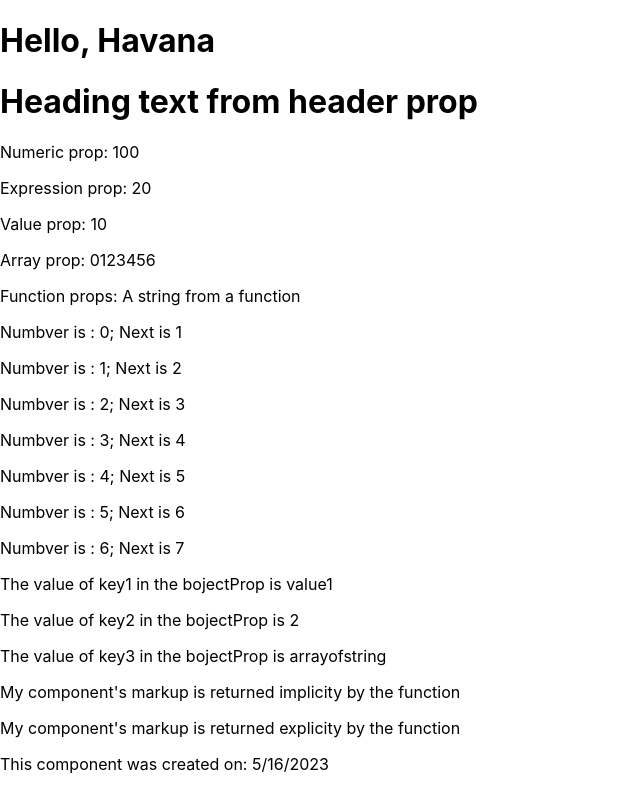
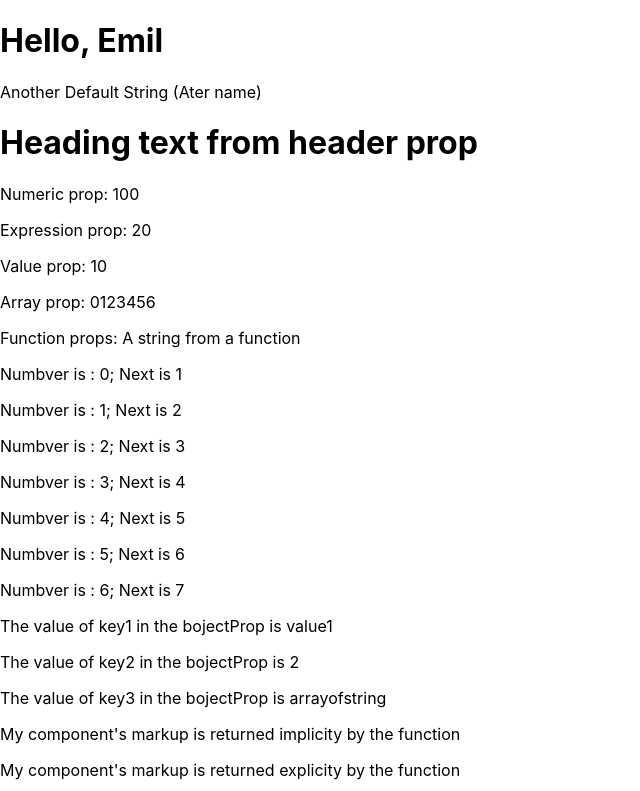
Before and after one commit to Emil88PL/my_second_app, a React (Create React App) app: page / in a window 1280 px wide. Shown: the top 791 px of the page, without its empty margins (0-640 px from the left). Built offline with nearby package versions, Linux system fonts and the light colour scheme.

Commit message:
default.Props

```diff
--- a/src/App.js
+++ b/src/App.js
@@ -17,11 +17,14 @@ function App() {
 
   const someValue = 10;
 
+
   const someDataObject = {
     key1: 'value1',
     key2: 2,
     key3: ['array', 'of', 'string']
   };
+
+  // const name = "EMil"
 
   const someDataArray = [0,1,2,3,4,5,6];
 
@@ -30,9 +33,10 @@ function App() {
 
   return (
     <React.Fragment>
-      <Name />
+      <Name name="Emil"/>
       <ComponentWithProps
         headerText="Heading text from header prop"
+
         numericProp={100}
         expressionProp={100/5}
         valueProp={someValue}
--- a/src/Components/ComponentWithProps.jsx
+++ b/src/Components/ComponentWithProps.jsx
@@ -16,7 +16,7 @@
 
 const ComponentWithProps = props => {
 
-    const { headerText, numericProp, expressionProp,valueProp, objectProp, arrayProp, functionProp} = props;
+    const { headerText, numericProp, expressionProp,valueProp, objectProp, arrayProp, functionProp, someString} = props;
 
     const nextNumberDisplay = arrayProp.map(seqNum =>
             <p key={seqNum}>Numbver is : {seqNum}; Next is {seqNum += 1}</p>
@@ -30,6 +30,7 @@ const ComponentWithProps = props => {
 
     return (
             <>
+            <p>{someString}</p>
             <h1>{headerText}</h1>
             <p>Numeric prop: {numericProp}</p>
             <p>Expression prop: {expressionProp}</p>
@@ -43,6 +44,9 @@ const ComponentWithProps = props => {
             );
 }
 
+ComponentWithProps.defaultProps = {
+    someString: "Another Default String (Ater name)",
+};
 
 
 
```
